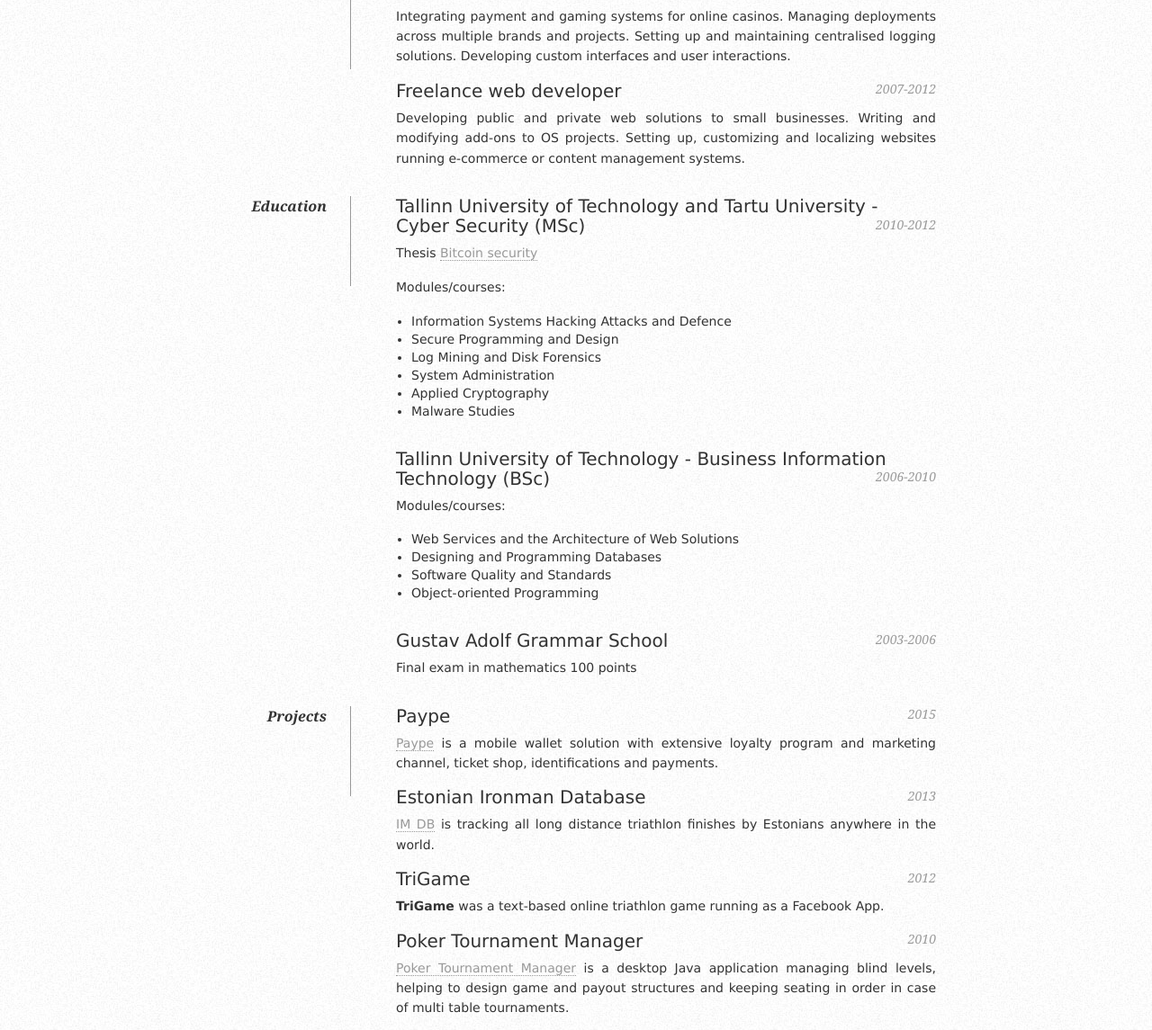
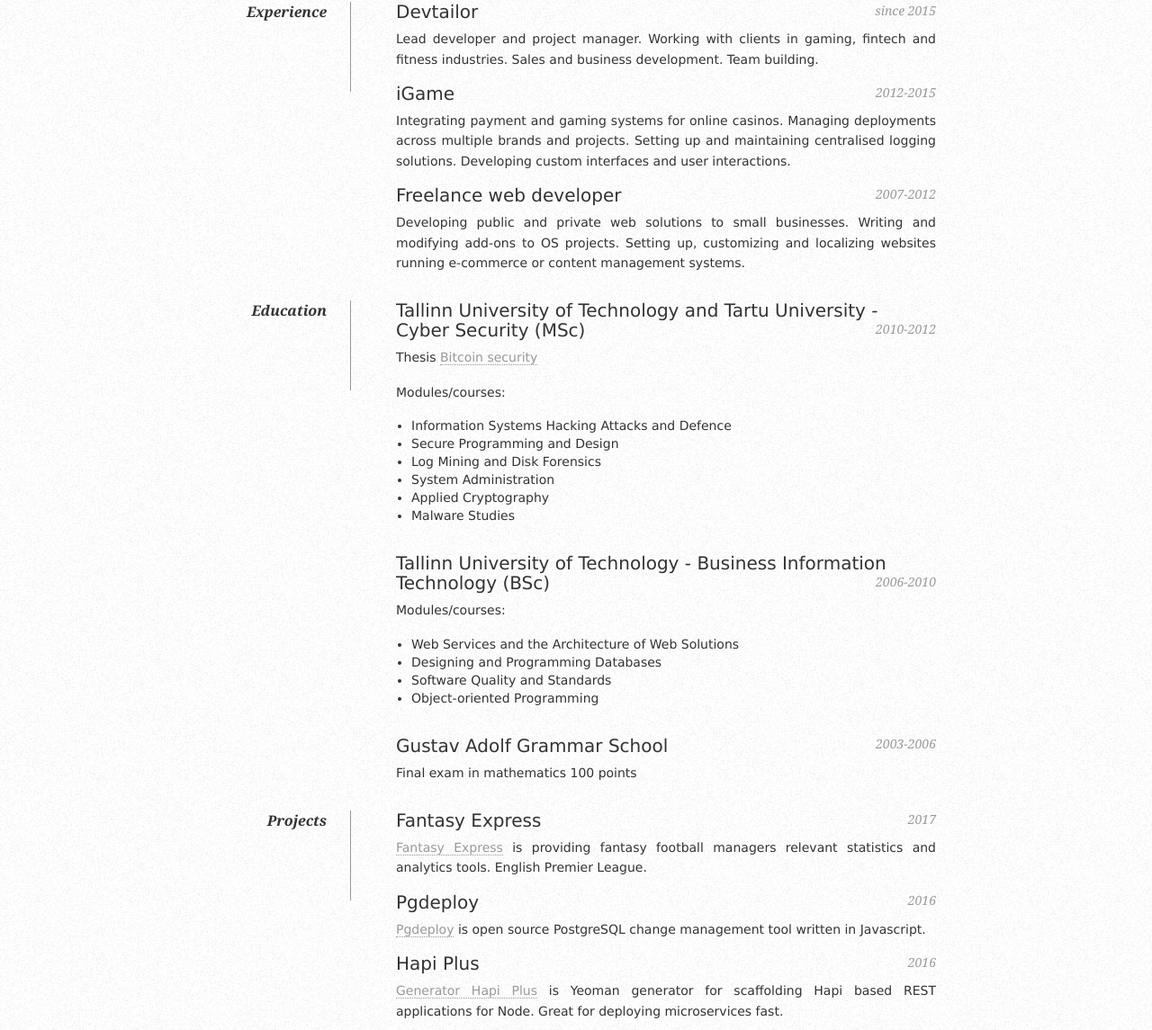
Before and after one commit to robertpallas/resume, a plain HTML site: page index.html in a window 1280 px wide. Shown: the part 709-1854 px from the top of the page at 90% size. Drawn offline with nearby package versions, Linux system fonts and the light colour scheme.

Commit message:
Update resume to 2017

```diff
--- a/index.html
+++ b/index.html
@@ -75,7 +75,8 @@
 
         <div id="objective">
             <p>
-				Full stack web app developer and architect
+      				Full stack web app developer and architect<br>
+              Co-Founder and software development team leader @ <a href="https://www.devtailor.com" target="_blank">Devtailor</a>
             </p>
         </div>
 
@@ -86,7 +87,7 @@
 
             <dt>Skills</dt>
             <dd>
-                <h2><i class="icon-javascript"></i> Javascript <span>Angular jQuery lodash Mocha Grunt</span></h2>
+                <h2><i class="icon-javascript"></i> Javascript <span>Typescript Angular2 jQuery lodash Mocha Grunt</span></h2>
 
                 <h2><i class="icon-nodejs"></i> Node <span>Hapi Bunyan</span></h2>
 
@@ -98,7 +99,7 @@
 
                 <h2><i class="fa fa-linux"></i> Linux <span><i class="icon-ubuntu"></i> Ubuntu <i class="icon-centos"></i> CentOS <i class="icon-shell"></i> Bash</span></h2>
 
-                <h2><i class="fa fa-css3"></i> CSS <span>Bootstrap</span></h2>
+                <h2><i class="fa fa-css3"></i> CSS <span>Bootstrap Materialize Semantic</span></h2>
 
                 <table>
                     <tr>
@@ -125,6 +126,13 @@
 
             <dt>Experience</dt>
             <dd>
+                <h2>Devtailor <span>since 2015</span></h2>
+                <p>
+                    Lead developer and project manager.
+                    Working with clients in gaming, fintech and fitness industries.
+                    Sales and business development.
+                    Team building.
+                </p>
                 <h2>iGame <span>2012-2015</span></h2>
                 <p>
                     Integrating payment and gaming systems for online casinos.
@@ -175,6 +183,21 @@
 
             <dt>Projects</dt>
             <dd>
+                <h2>Fantasy Express <span>2017</span></h2>
+                <p>
+                    <a href="https://fantasy.express" target="_blank">Fantasy Express</a> is providing fantasy football
+                    managers relevant statistics and analytics tools. English Premier League.
+                </p>
+                <h2>Pgdeploy <span>2016</span></h2>
+                <p>
+                    <a href="https://github.com/robertpallas/pgdeploy" target="_blank">Pgdeploy</a> is open source
+                    PostgreSQL change management tool written in Javascript.
+                </p>
+                <h2>Hapi Plus <span>2016</span></h2>
+                <p>
+                    <a href="https://github.com/robertpallas/generator-hapi-plus" target="_blank">Generator Hapi Plus</a> is
+                    Yeoman generator for scaffolding Hapi based REST applications for Node. Great for deploying microservices fast.
+                </p>
                 <h2>Paype <span>2015</span></h2>
                 <p>
                     <a href="https://www.paype.com/" target="_blank">Paype</a> is a mobile wallet
@@ -187,13 +210,13 @@
                 </p>
                 <h2>TriGame <span>2012</span></h2>
                 <p>
-					<strong>TriGame</strong> was a text-based online triathlon game running as a Facebook App.
+                  <strong>TriGame</strong> was a text-based online triathlon game running as a Facebook App.
                 </p>
-				<h2>Poker Tournament Manager <span>2010</span></h2>
+                <h2>Poker Tournament Manager <span>2010</span></h2>
                 <p>
-					<a href="http://tri.ee/poker/" target="_blank">Poker Tournament Manager</a>
-					is a desktop Java application managing blind levels, helping to design game and payout structures and keeping seating in order in case of multi table tournaments.
-				</p>
+        					<a href="http://tri.ee/poker/" target="_blank">Poker Tournament Manager</a>
+        					is a desktop Java application managing blind levels, helping to design game and payout structures and keeping seating in order in case of multi table tournaments.
+        				</p>
             </dd>
 
             <dd class="clear"></dd>
```
